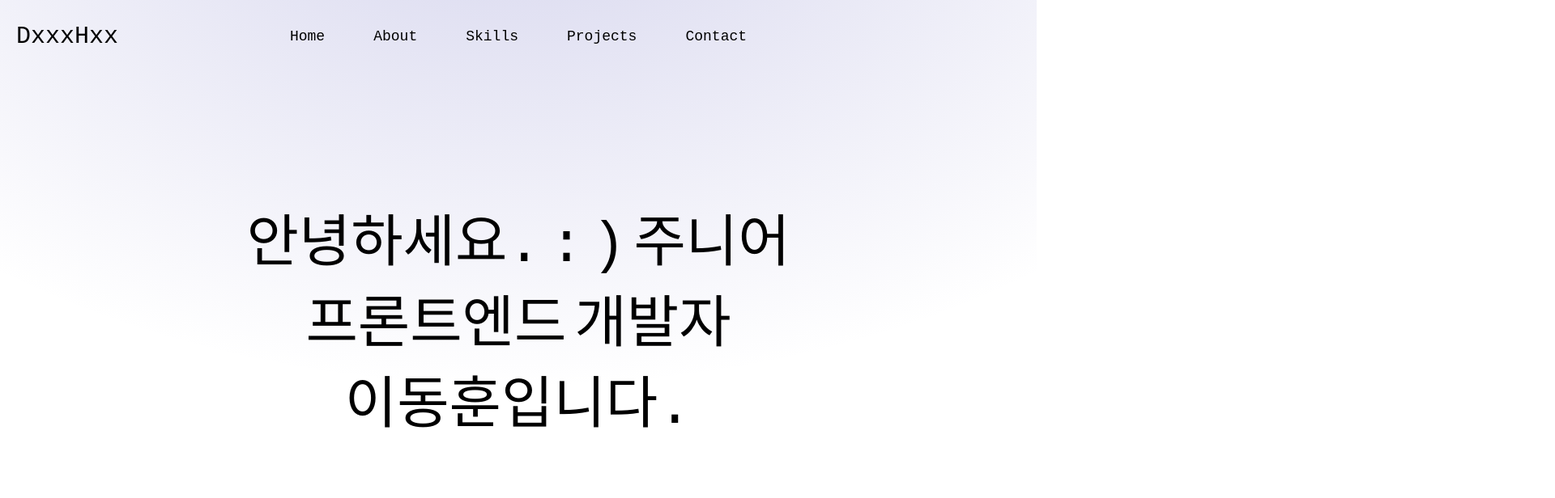
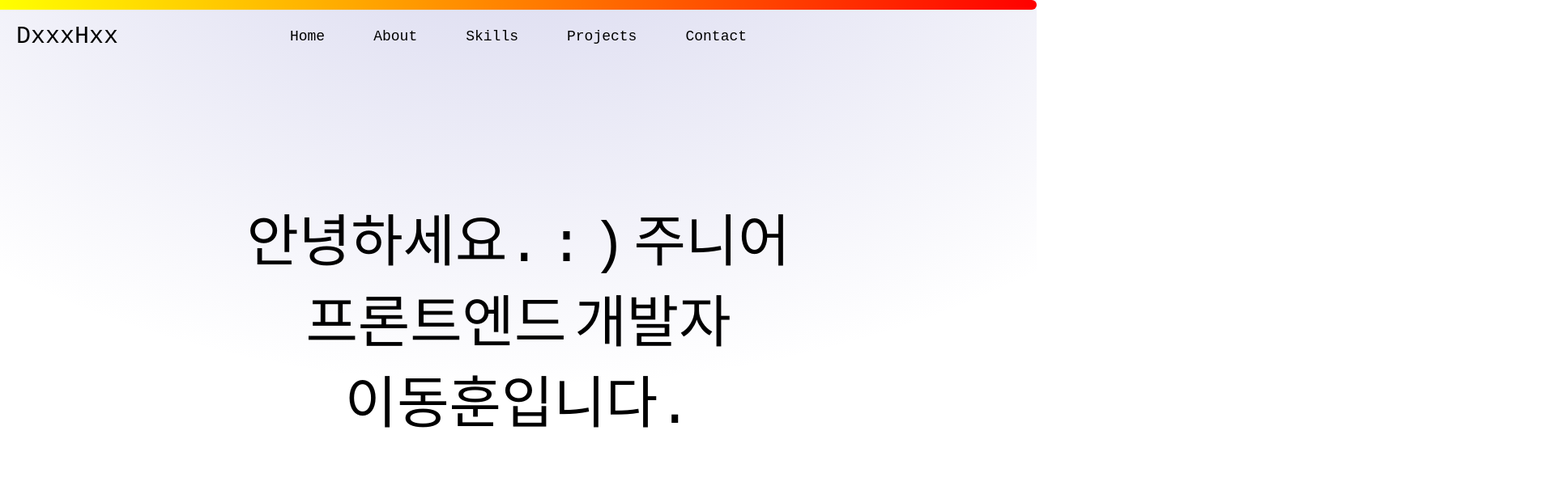
Before and after one commit to DxxxHxx/portfolio, a React (Vite) app: page / in a window 1280 px wide. Shown: the top 616 px of the page at 81% size, 1920 px wide, since content can reach past the window. Built offline with nearby package versions, Linux system fonts and the light colour scheme; a web font is replaced by a local one.

Commit message:
Feat: 누락 컴포넌트,스타일링 추가

```diff
--- a/src/components/projects/Projects.tsx
+++ b/src/components/projects/Projects.tsx
@@ -49,6 +49,7 @@ const Container = styled.section`
   background-color: black;
   color: white;
   padding: 20px;
+  contain: paint;
 `;
 
 const Title = styled(motion.div)`
--- a/src/pages/Home.tsx
+++ b/src/pages/Home.tsx
@@ -3,10 +3,12 @@ import About from "../components/about/About";
 import Skills from "../components/skills/Skills";
 import Projects from "../components/projects/Projects";
 import Contact from "../components/contact/Contact";
+import ProgressBar from "../components/common/ProgressBar";
 
 export default function Home() {
   return (
     <>
+      <ProgressBar />
       <Landing />
       <About />
       <Skills />
```
